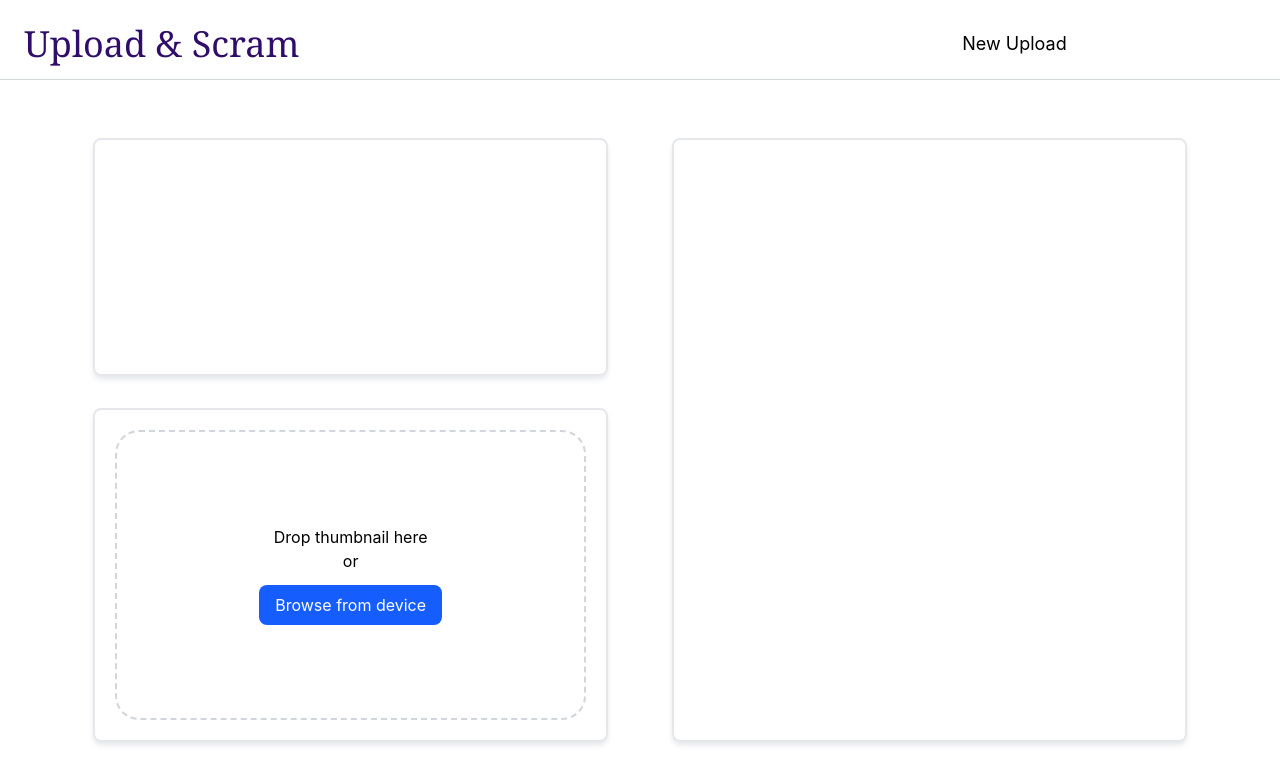
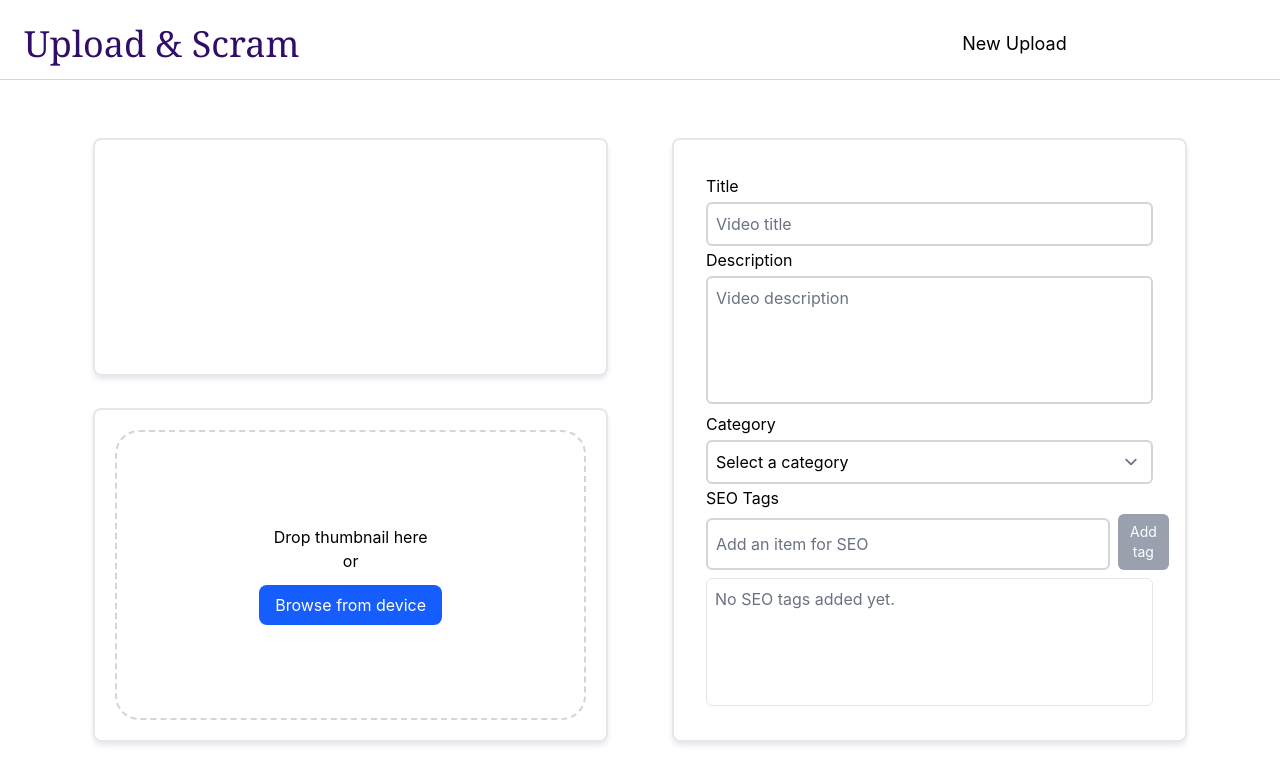
Before and after one commit to swagatobhaskar/video-platform, a SvelteKit app in the folder video-ui/: page /new in a window 1280 px wide. Shown: the top 784 px of the page. Built offline with nearby package versions, Linux system fonts and the light colour scheme.

Commit message:
WIP: metadata form and form controller

```diff
--- /dev/null
+++ b/video-ui/src/lib/controllers/metadataFormController.svelte.ts
@@ -0,0 +1,27 @@
+
+type MetadataFields = {
+    title: string,
+    description: string,
+    category: string,
+    seoTags: string[],
+}
+
+export function MetadataFormController() {
+    /**
+     * Responsibilities:
+     * 1. Auto-save
+     * 2. Ensure every field is filled
+     * 3. Validation
+     */
+
+    const formData = $state<MetadataFields>({
+        title: '',
+        description: '',
+        category: '',
+        seoTags: [''],
+    });
+
+    return {
+        formData,
+    }
+}
--- a/video-ui/src/routes/new/MetadataFormCard.svelte
+++ b/video-ui/src/routes/new/MetadataFormCard.svelte
@@ -1,7 +1,132 @@
 <script lang="ts">
+    let { workflow } = $props();
 
+    type SEOTag = {
+        id: string;
+        value: string;
+    };
+
+    let selectedSEOTagsList = $state<SEOTag[]>([]);
+    let seoTagEntry = $state<string>('');
+
+    import {
+        MetadataFormController
+    } from "$lib/controllers/metadataFormController.svelte";
+
+    const formController = MetadataFormController();
+
+    const addItemToSEOList = () => {
+        const trimmed = seoTagEntry.trim();
+        if (!trimmed) return;
+
+        const newTag: SEOTag = {
+            id: crypto.randomUUID(),
+            value: trimmed
+        }
+
+        selectedSEOTagsList = [...selectedSEOTagsList, newTag];
+        seoTagEntry = '';
+    }
+
+    const removeItemFromSEOList = (id: string) => {
+        selectedSEOTagsList = selectedSEOTagsList.filter(tag => tag.id !== id);
+    }
 </script>
 
-<div class="h-full border-2 border-gray-200 rounded-lg shadow-md shadow-gray-200">
+<div class="h-full border-2 border-gray-200 rounded-lg shadow-md shadow-gray-200 p-8 flex flex-col justify-evenly">
+
+    <!-- Video Title -->
+    <label for="title" class="">
+        Title
+        <input
+            type="text"
+            name="title"
+            placeholder="Video title"
+            required
+            class="w-full border-2 border-gray-300 rounded-md p-2 mt-1 focus:outline-none
+                focus:ring-2 focus:ring-blue-500 focus:border-transparent"
+            bind:value={formController.formData.title}
+        />
+    </label>
+
+    <!-- Video Description -->
+    <label for="title" class="">
+        Description
+        <textarea
+            name="description"
+            placeholder="Video description"
+            maxlength="400"
+            required
+            class="w-full h-32 overflow-y-auto resize-none border-2 border-gray-300
+                rounded-md p-2 mt-1 focus:outline-none focus:ring-2 focus:ring-blue-500 focus:border-transparent"
+            bind:value={formController.formData.description}
+        ></textarea>
+    </label>
+
+    <!-- Video Category -->
+    <label for="title" class="">
+        Category
+        <select
+            name="category"
+            required
+            class="w-full border-2 border-gray-300 rounded-md p-2 mt-1 focus:outline-none
+                focus:ring-2 focus:ring-blue-500 focus:border-transparent"
+            bind:value={formController.formData.category}
+        >
+            <option value="">Select a category</option>
+            <option value="technology">Technology</option>
+            <option value="music">Music</option>
+            <option value="gaming">Gaming</option>
+        </select>
+    </label>
+
+    <!-- SEO Tags -->
+    <div class="relative w-full">
+        <label for="seoTags" class="block mb-1">SEO Tags</label>
+
+        <div class="flex gap-2 items-stretch">
+            <input
+                type="text"
+                name="seoTag"
+                bind:value={seoTagEntry}
+                placeholder="Add an item for SEO"
+                class="flex-1 border-2 border-gray-300 rounded-md p-2 pr-36 mt-1 focus:outline-none
+                    focus:ring-2 focus:ring-blue-500 focus:border-transparent"
+                onkeydown={(e) => e.key === 'Enter' && addItemToSEOList()}
+            />
+            <button
+                type="button"
+                class="px-3 py-2 bg-blue-500 text-white rounded-md text-sm
+                    hover:bg-blue-600 disabled:bg-gray-400 disabled:cursor-not-allowed"
+                onclick={addItemToSEOList}
+                disabled={!seoTagEntry.trim()}
+                onkeydown={(e) => e.key === 'Enter' && addItemToSEOList()}
+            >
+                Add tag
+            </button>
+        </div>
+
+        <div class="mt-2 flex flex-wrap items-start gap-2 border border-gray-200 rounded-md p-2 min-h-32 max-h-max">
+            {#if selectedSEOTagsList.length === 0}
+                <p class="text-gray-500">No SEO tags added yet.</p>
+            {:else}
+
+                {#each selectedSEOTagsList as tag (tag.id)}
+                    <div class="flex items-center bg-indigo-200 rounded-sm p-1.5">
+                        <span>{tag.value}</span>
+
+                        <button
+                            type="button"
+                            class="ml-2 text-gray-500 hover:text-gray-700 text-2xl"
+                            onclick={() => removeItemFromSEOList(tag.id)}
+                        >
+                            &times;
+                        </button>
+                    </div>
+                {/each}
+
+            {/if}
+        </div>
+    </div>
 
 </div>
```
